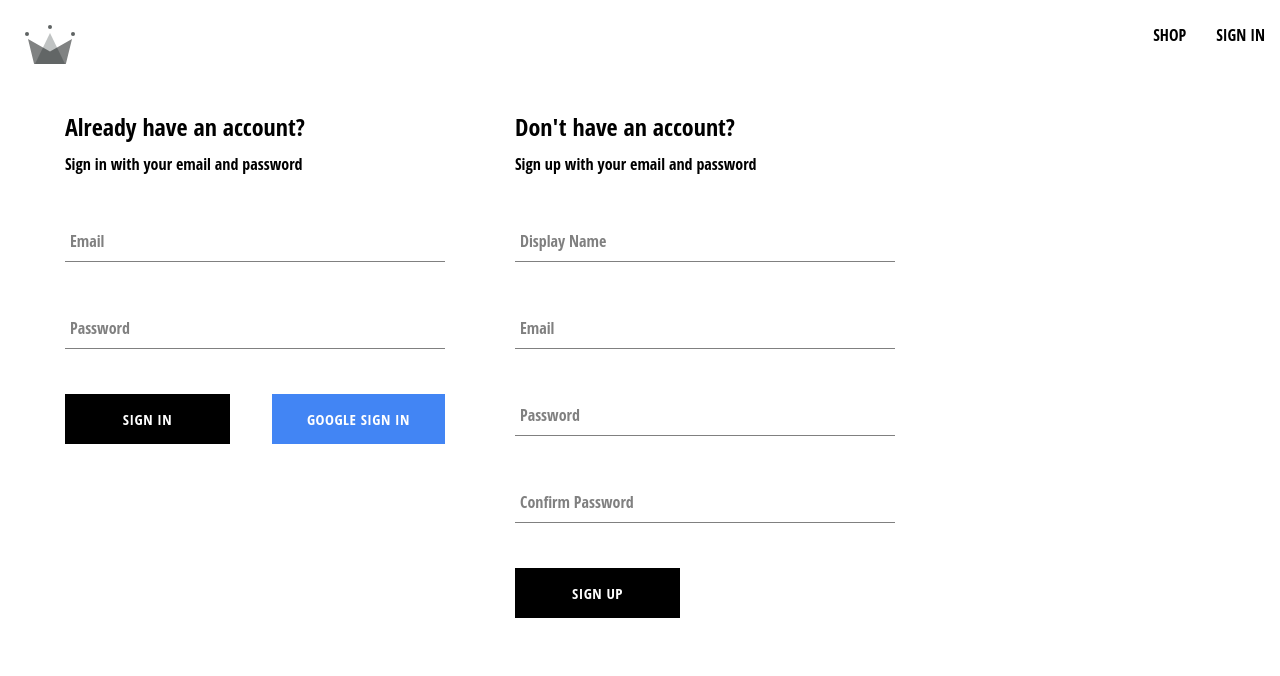
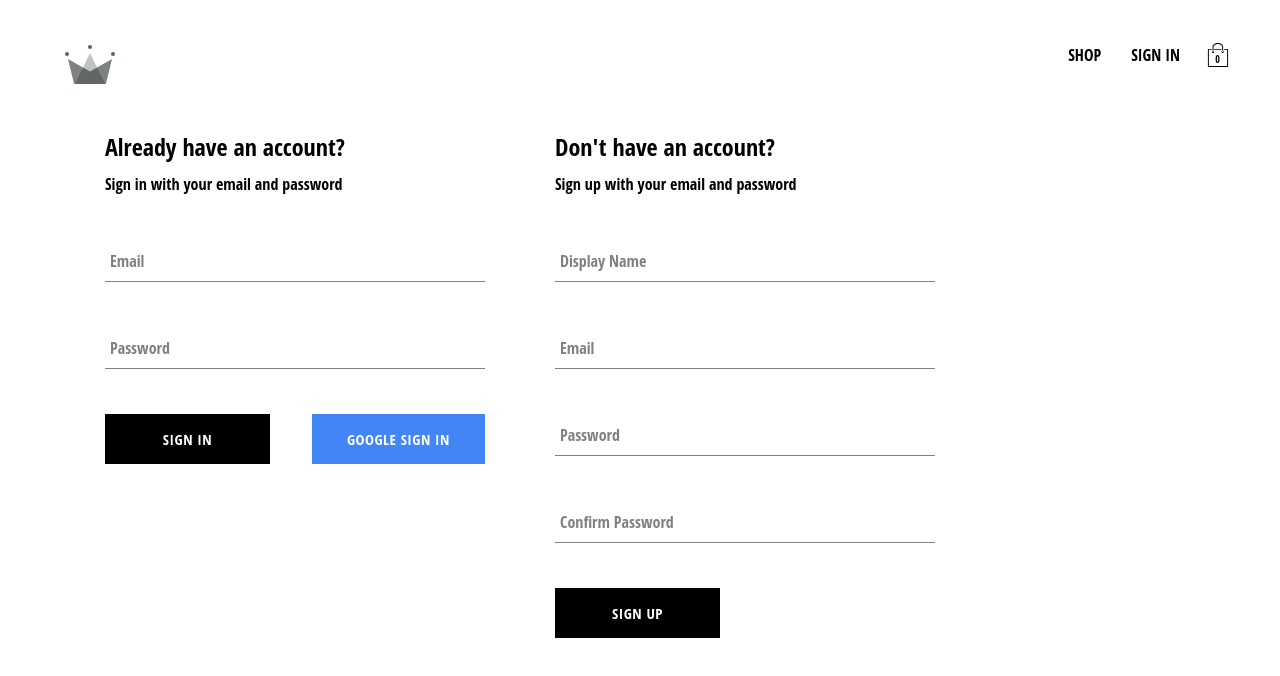
Before and after one commit to vinaybaswa/crwn-clothing, a React (Create React App) app: page /auth in a window 1280 px wide. Shown: the top 676 px of the page. Built offline with nearby package versions, Linux system fonts and the light colour scheme; no server answers.

Commit message:
adding cart context, shopping icon and cart dropdown

```diff
--- /dev/null
+++ b/src/components/cart-dropdown/cart-dropdown.component.jsx
@@ -0,0 +1,14 @@
+import Button from "../button/button.component";
+
+import "./cart-dropdown.styles.scss";
+
+const CartDropdown = () => {
+  return (
+    <div className="cart-dropdown-container">
+      <div className="cart-items" />
+      <Button>GO TO CHECKOUT</Button>
+    </div>
+  );
+};
+
+export default CartDropdown;
--- /dev/null
+++ b/src/components/cart-dropdown/cart-dropdown.styles.scss
@@ -0,0 +1,29 @@
+.cart-dropdown-container {
+  position: absolute;
+  width: 240px;
+  height: 340px;
+  display: flex;
+  flex-direction: column;
+  padding: 20px;
+  border: 1px solid black;
+  background-color: white;
+  top: 90px;
+  right: 40px;
+  z-index: 5;
+
+  .empty-message {
+    font-size: 18px;
+    margin: 50px auto;
+  }
+
+  .cart-items {
+    height: 240px;
+    display: flex;
+    flex-direction: column;
+    overflow: scroll;
+  }
+
+  button {
+    margin-top: auto;
+  }
+}
--- /dev/null
+++ b/src/components/cart-icon/cart-icon.component.jsx
@@ -0,0 +1,20 @@
+import { ReactComponent as ShoppingIcon } from "../../assets/shopping-bag.svg";
+import { useContext } from "react";
+import { CartContext } from "../../contexts/cart.context";
+
+import "./cart-icon.styles.scss";
+
+const CartIcon = () => {
+  const { isCartOpen, setIsCartOpen } = useContext(CartContext);
+
+  const toggleIsCartOpen = () => setIsCartOpen(!isCartOpen);
+
+  return (
+    <div className="cart-icon-container" onClick={toggleIsCartOpen}>
+      <ShoppingIcon className="shopping-icon" />
+      <span className="item-count">0</span>
+    </div>
+  );
+};
+
+export default CartIcon;
--- /dev/null
+++ b/src/components/cart-icon/cart-icon.styles.scss
@@ -0,0 +1,21 @@
+.cart-icon-container {
+  width: 45px;
+  height: 45px;
+  position: relative;
+  display: flex;
+  align-items: center;
+  justify-content: center;
+  cursor: pointer;
+
+  .shopping-icon {
+    width: 24px;
+    height: 24px;
+  }
+
+  .item-count {
+    position: absolute;
+    font-size: 10px;
+    font-weight: bold;
+    bottom: 12px;
+  }
+}
--- /dev/null
+++ b/src/contexts/cart.context.jsx
@@ -0,0 +1,13 @@
+import { createContext, useState } from "react";
+
+export const CartContext = createContext({
+  isCartOpen: false,
+  setIsCartOpen: () => {}
+});
+
+export const CartProvider = ({ children }) => {
+  const [isCartOpen, setIsCartOpen] = useState(false);
+  const value = { isCartOpen, setIsCartOpen };
+
+  return <CartContext.Provider value={value}>{children}</CartContext.Provider>;
+};
--- a/src/contexts/products.context.jsx
+++ b/src/contexts/products.context.jsx
@@ -1,4 +1,4 @@
-import { createContext, useState, useEffect } from "react";
+import { createContext, useState } from "react";
 
 import PRODUCTS from "../shop-data.json";
 
--- a/src/index.js
+++ b/src/index.js
@@ -6,6 +6,7 @@
 import App from "./App";
 import { UserProvider } from "./contexts/user.context.jsx";
 import { ProductsProvider } from "./contexts/products.context.jsx";
+import { CartProvider } from "./contexts/cart.context.jsx";
 
 import "./index.scss";
 
@@ -15,7 +16,9 @@
     <BrowserRouter>
       <UserProvider>
         <ProductsProvider>
-          <App />
+          <CartProvider>
+            <App />
+          </CartProvider>
         </ProductsProvider>
       </UserProvider>
     </BrowserRouter>
--- a/src/index.scss
+++ b/src/index.scss
@@ -1,5 +1,6 @@
 body {
   margin: 0;
+  padding: 20px 40px;
   font-family: 'Open Sans Condensed', sans-serif;
   -webkit-font-smoothing: antialiased;
   -moz-osx-font-smoothing: grayscale;
--- a/src/routes/navigation/navigation.component.jsx
+++ b/src/routes/navigation/navigation.component.jsx
@@ -3,12 +3,16 @@
 
 import { ReactComponent as CrwnLogo } from "../../assets/crown.svg";
 import { UserContext } from "../../contexts/user.context";
+import { CartContext } from "../../contexts/cart.context";
 import { signOutUser } from "../../utils/firebase/firebase.utils";
+import CartIcon from "../../components/cart-icon/cart-icon.component";
+import CartDropdown from "../../components/cart-dropdown/cart-dropdown.component";
 
 import "./navigation.styles.scss";
 
 const Navigation = () => {
   const { currentUser } = useContext(UserContext);
+  const { isCartOpen } = useContext(CartContext);
 
   return (
     <Fragment>
@@ -29,7 +33,9 @@
               SIGN IN
             </Link>
           )}
+          <CartIcon />
         </div>
+        {isCartOpen && <CartDropdown />}
       </div>
       <Outlet />
     </Fragment>
```
